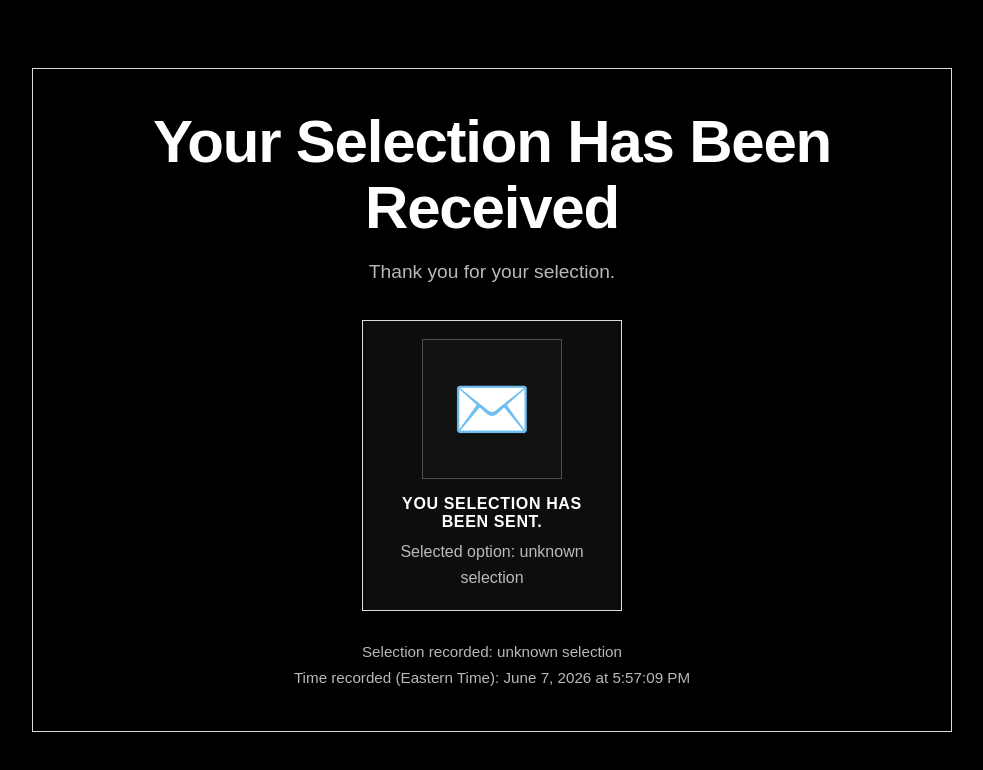
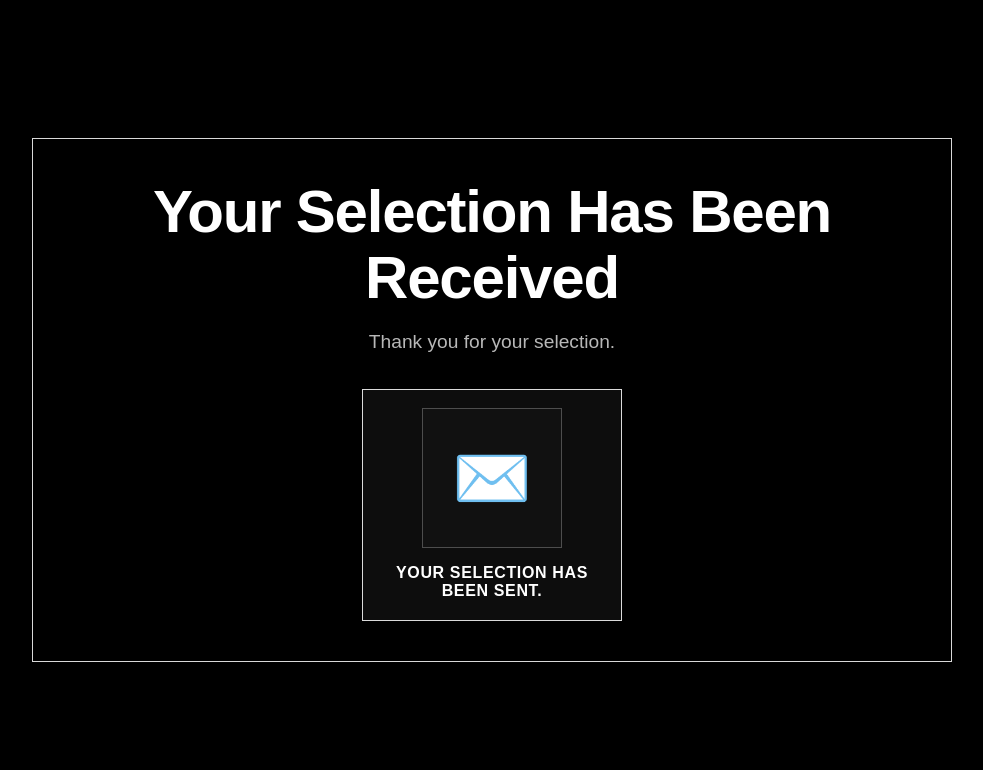
Before and after one commit to stephanosmith/test-repo, a plain HTML site: page final.html in a window 1280 px wide. Shown: the whole page, without its empty margins (148-1131 px from the left). Drawn offline with Linux system fonts and the light colour scheme.

Commit message:
2nd Attempt for Email
Need to have an email notification.

```diff
--- a/final.html
+++ b/final.html
@@ -14,9 +14,7 @@
       --card-bg: #0d0d0d;
     }
 
-    * {
-      box-sizing: border-box;
-    }
+    * { box-sizing: border-box; }
 
     html, body {
       margin: 0;
@@ -84,24 +82,11 @@
     }
 
     .message-title {
-      margin: 0 0 8px;
+      margin: 0;
       font-size: 1rem;
       font-weight: 600;
       letter-spacing: 0.04em;
       text-transform: uppercase;
-    }
-
-    .message-text {
-      margin: 0;
-      color: var(--muted);
-      line-height: 1.6;
-    }
-
-    .details {
-      margin-top: 28px;
-      color: var(--muted);
-      font-size: 0.95rem;
-      line-height: 1.7;
     }
 
     @media (max-width: 800px) {
@@ -130,43 +115,9 @@
 
       <div class="message-card">
         <div class="icon-box" aria-hidden="true">✉️</div>
-        <p class="message-title">You selection has been sent.</p>
-        <p class="message-text" id="selectionText">Preparing your confirmation...</p>
+        <p class="message-title">Your selection has been sent.</p>
       </div>
-
-      <div class="details" id="details"></div>
     </section>
   </main>
-
-  <script>
-    const params = new URLSearchParams(window.location.search);
-    const selected = params.get('dinner') || 'unknown selection';
-
-    const selectionMap = {
-      'pizza': 'Pizza',
-      'pasta': 'Pasta',
-      'sushi-roll': 'Sushi Roll'
-    };
-
-    const readableSelection = selectionMap[selected] || selected;
-
-    const easternTime = new Intl.DateTimeFormat('en-US', {
-      timeZone: 'America/New_York',
-      year: 'numeric',
-      month: 'long',
-      day: 'numeric',
-      hour: 'numeric',
-      minute: '2-digit',
-      second: '2-digit',
-      hour12: true
-    }).format(new Date());
-
-    document.getElementById('selectionText').textContent =
-      'Selected option: ' + readableSelection;
-
-    document.getElementById('details').innerHTML =
-      'Selection recorded: ' + readableSelection + '<br>' +
-      'Time recorded (Eastern Time): ' + easternTime;
-  </script>
 </body>
 </html>
```
Also changed, not shown: step1.html (+3 -15 lines).
